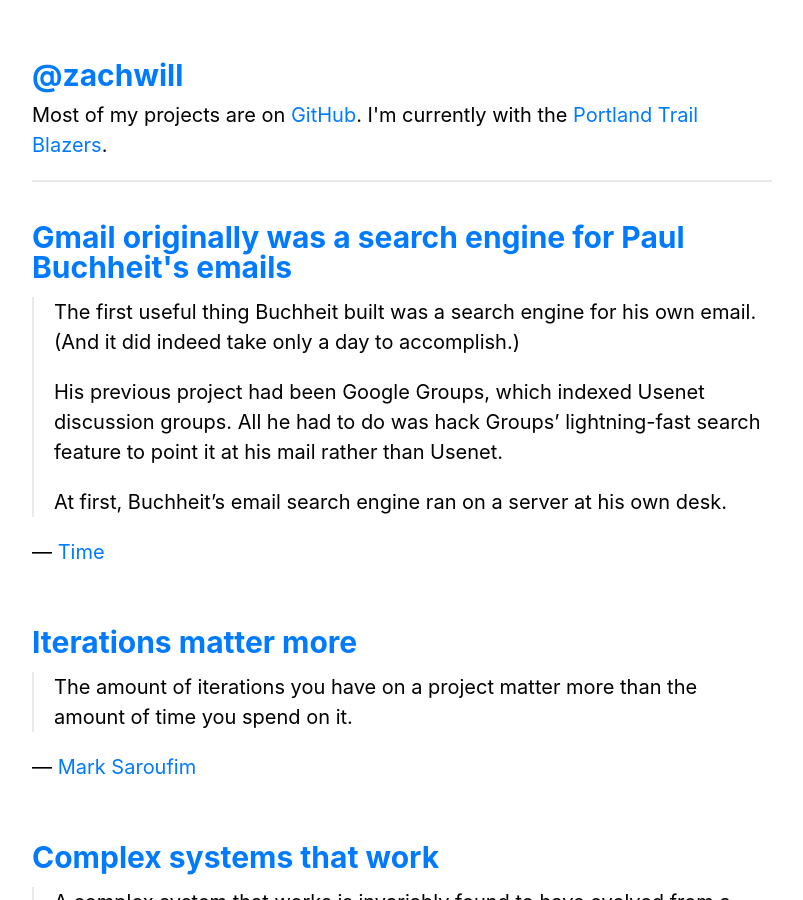
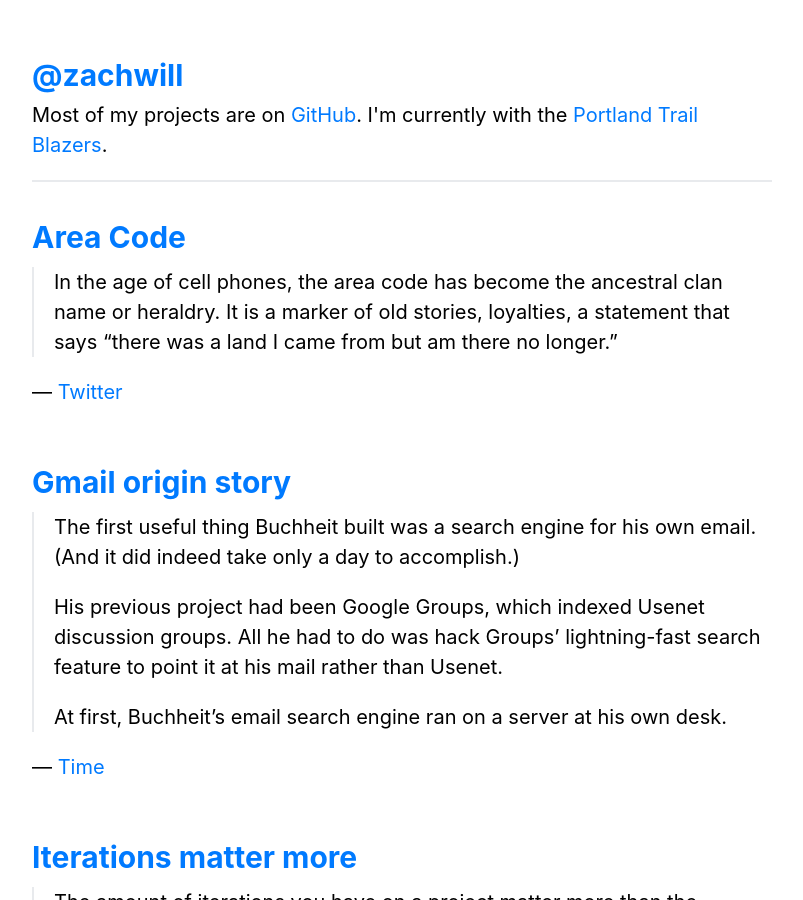
Before and after one commit to zachwill/blog, a Jekyll site: the page built from index.html, in a window 1280 px wide and 900 px high. Shown: the whole window, without its empty margins (238-1041 px from the left). Built offline with Jekyll 4.4.1, drawn with Linux system fonts in a browser that asks for light colours.

Commit message:
Update Gmail history and Area Code quote

```diff
--- a/_posts/2023-02-07-gmail-history.md
+++ b/_posts/2023-02-06-gmail-history.md
@@ -1,6 +1,6 @@
 ---
 layout    : post
-title     : Gmail originally was a search engine for Paul Buchheit's emails
+title     : Gmail origin story
 permalink : /gmail-history/
 ---
 
--- /dev/null
+++ b/_posts/2023-02-07-area-code.md
@@ -0,0 +1,9 @@
+---
+layout    : post
+title     : Area Code
+permalink : /area-code/
+---
+
+> In the age of cell phones, the area code has become the ancestral clan name or heraldry. It is a marker of old stories, loyalties, a statement that says "there was a land I came from but am there no longer."
+
+&mdash; [Twitter](https://twitter.com/MartyrWith/status/1566643415898624004)
```
